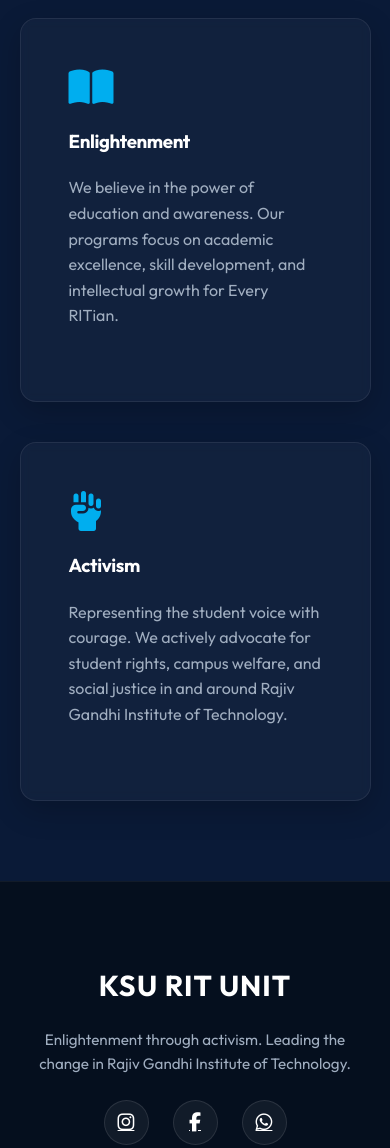
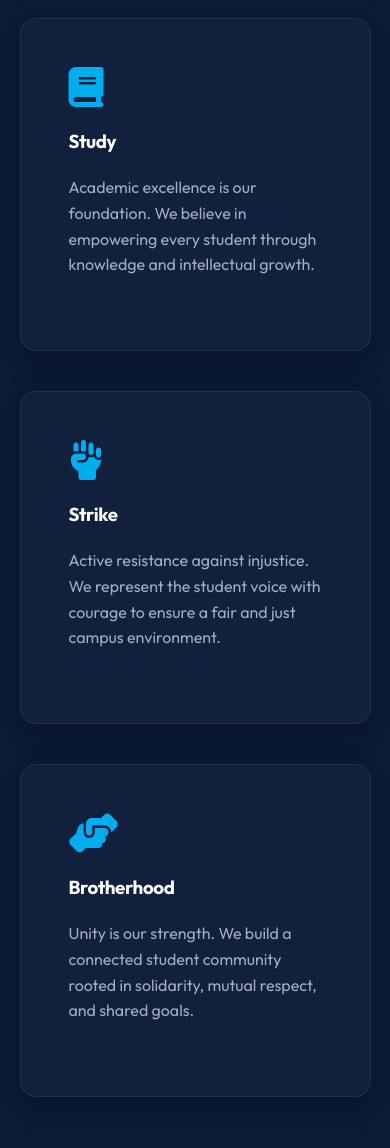
Before and after one commit to amalshadin/ksu-rit, a website built with Vite: page index.html in a window 390 px wide. Shown: the part 1720-2868 px from the top of the page. Built offline with nearby package versions, Linux system fonts and the light colour scheme.

Commit message:
feat: update core pillars content and implement responsive navbar and footer layouts

```diff
--- a/index.html
+++ b/index.html
@@ -54,16 +54,19 @@
                 <h2 style="text-align: center; margin-bottom: 3rem;">Our Core Pillars</h2>
                 <div class="values-grid">
                     <div class="content-block value-card">
-                        <i class="fas fa-book-open"></i>
-                        <h3>Enlightenment</h3>
-                        <p>We believe in the power of education and awareness. Our programs focus on academic
-                            excellence, skill development, and intellectual growth for Every RITian.</p>
+                        <i class="fas fa-book"></i>
+                        <h3>Study</h3>
+                        <p>Academic excellence is our foundation. We believe in empowering every student through knowledge and intellectual growth.</p>
                     </div>
                     <div class="content-block value-card">
                         <i class="fas fa-fist-raised"></i>
-                        <h3>Activism</h3>
-                        <p>Representing the student voice with courage. We actively advocate for student rights, campus
-                            welfare, and social justice in and around Rajiv Gandhi Institute of Technology.</p>
+                        <h3>Strike</h3>
+                        <p>Active resistance against injustice. We represent the student voice with courage to ensure a fair and just campus environment.</p>
+                    </div>
+                    <div class="content-block value-card">
+                        <i class="fas fa-hands-helping"></i>
+                        <h3>Brotherhood</h3>
+                        <p>Unity is our strength. We build a connected student community rooted in solidarity, mutual respect, and shared goals.</p>
                     </div>
                 </div>
             </section>
--- a/src/css/layout.css
+++ b/src/css/layout.css
@@ -274,13 +274,13 @@ footer {
   transition: var(--transition);
 }
 
+.footer-dev-links a:visited {
+  color: var(--color-text-muted);
+}
+
 .footer-dev-links a:hover {
   color: var(--color-accent);
   padding-left: 5px;
-}
-
-.footer-dev-links a:visited {
-  color: var(--color-text-muted);
 }
 
 /* Desktop: Horizontal Layout */
```
